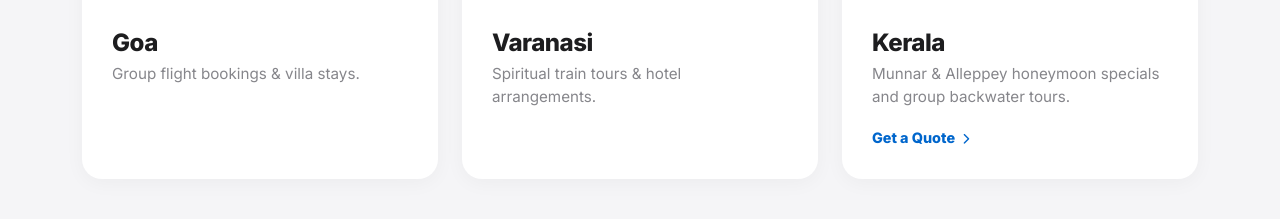
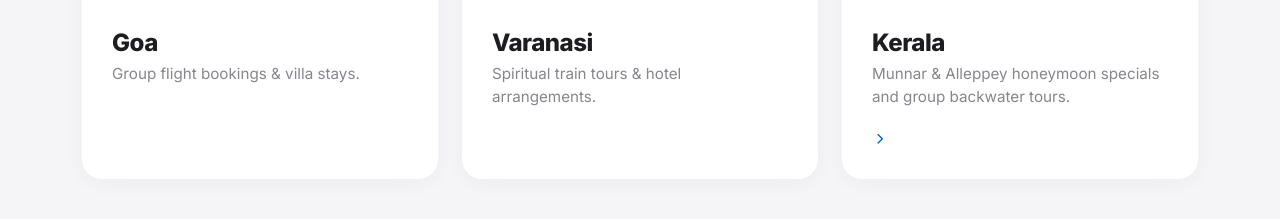
Before and after one commit to anchit2012/superfast-travel, a plain HTML site: page index.html in a window 1280 px wide. Shown: the part 2820-3039 px from the top of the page. Drawn offline with nearby package versions, Linux system fonts and the light colour scheme.

Commit message:
Update link text in Kerala section
Removed 'Get a Quote' text from the link.

```diff
--- a/index.html
+++ b/index.html
@@ -348,7 +348,7 @@
                         <div class="card-content">
                             <h4 class="card-title">Kerala</h4>
                             <p class="card-text">Munnar & Alleppey honeymoon specials and group backwater tours.</p>
-                            <a href="https://wa.me/919210023410?text=I'm interested in Kerala packages" class="text-decoration-none fw-bold" style="color: var(--accent-blue); font-size: 0.9rem;">Get a Quote <i class="fas fa-chevron-right ms-1" style="font-size: 0.7rem;"></i></a>
+                            <a href="https://wa.me/919210023410?text=I'm interested in Kerala packages" class="text-decoration-none fw-bold" style="color: var(--accent-blue); font-size: 0.9rem;"> <i class="fas fa-chevron-right ms-1" style="font-size: 0.7rem;"></i></a>
                         </div>
                     </div>
                 </div>
```
